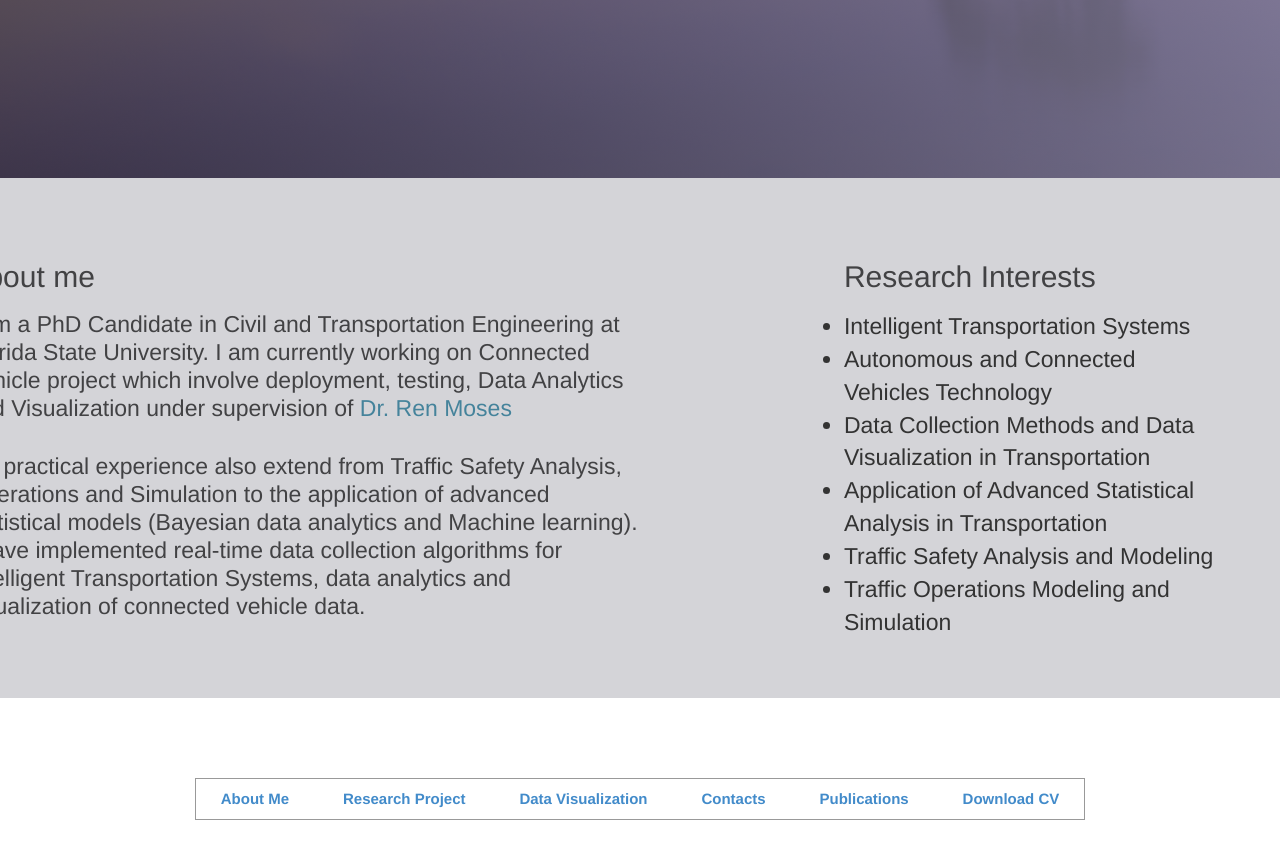
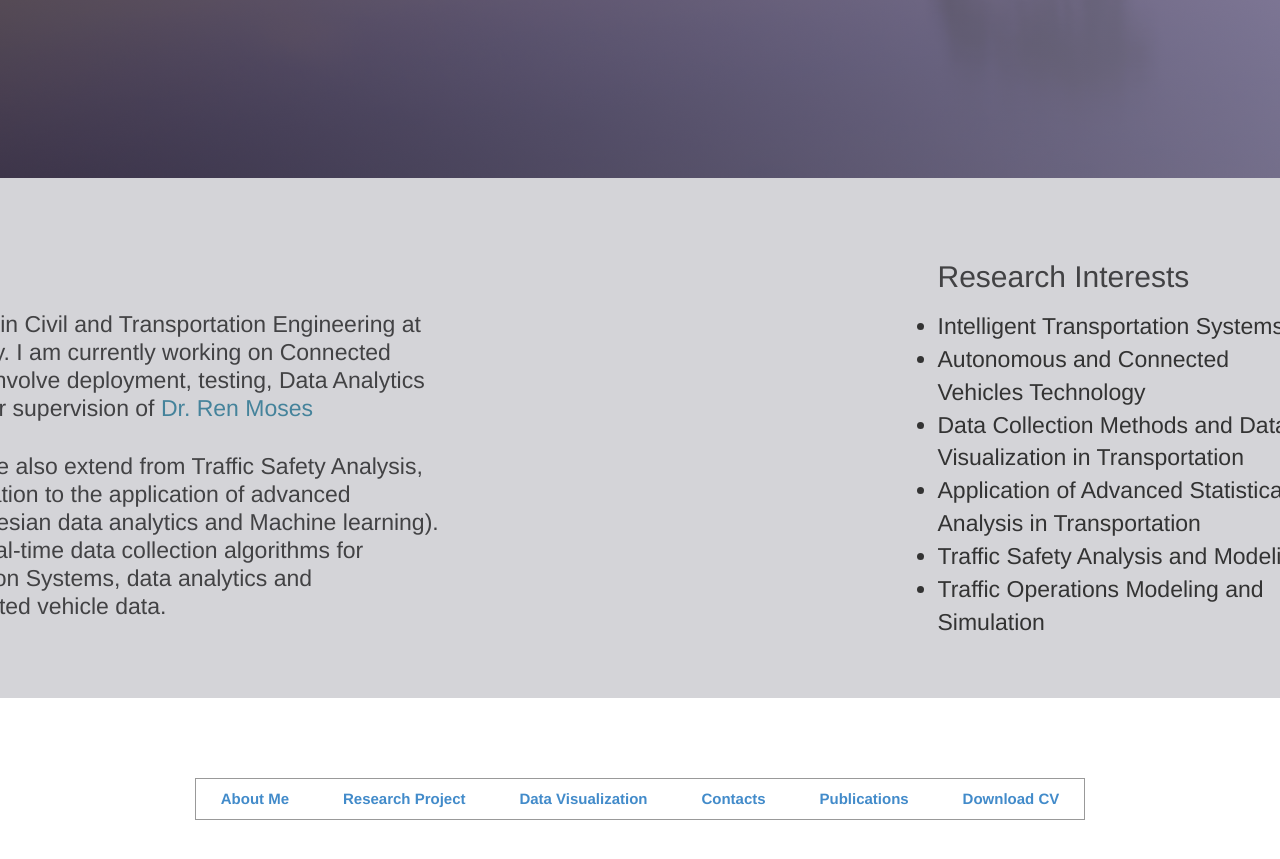
Before and after one commit to ekidando/Kidando, a Jekyll site: the page index.html, which Jekyll copies as it is, in a window 1280 px wide and 900 px high, scrolled down 561 px. Shown: the top 859 px of the window. Built offline with Jekyll 4.4.1, drawn with Linux system fonts in a browser that asks for light colours; some web fonts are replaced.

Commit message:
Update index.html

```diff
--- a/index.html
+++ b/index.html
@@ -40,7 +40,7 @@
 <section id="intro">
   <div class="container">
     <div class="row">
-      <div class="col-md-7 col-lg-offset-13">
+      <div class="col-md-7 col-md-pull-3">
         <div class="block">
 
   <h2>About me</h2>
@@ -54,7 +54,7 @@
       </div><!-- .col-md-7 close -->
 
 
- <div class="col-md-4 col-md-push-2">
+ <div class="col-md-4 col-xs-push-2">
  <div class="block">
    <h2>Research Interests</h2>
  <ul style="list-style-type:disc">
```
